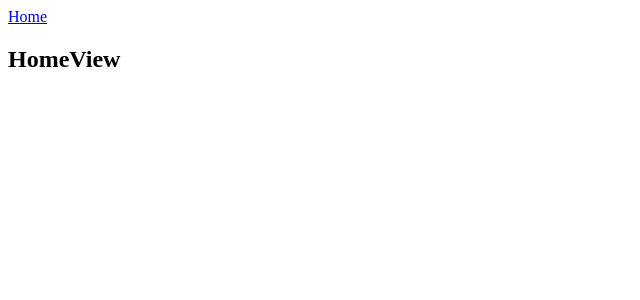
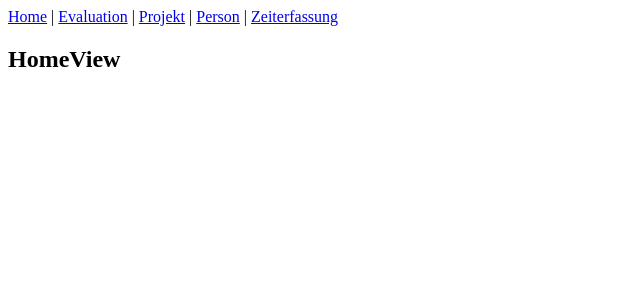
Before and after one commit to PWagner86/timeattendance_vue, a Vue app: page / in a window 1280 px wide. Shown: the top 300 px of the page, without its empty margins (0-640 px from the left). Built offline with nearby package versions, Linux system fonts and the light colour scheme.

Commit message:
added routerlinks to app.vue

```diff
--- a/src/App.vue
+++ b/src/App.vue
@@ -7,7 +7,11 @@ import { RouterLink, RouterView } from 'vue-router'
 
     <div class="wrapper">
       <nav>
-        <RouterLink to="/">Home</RouterLink>
+        <RouterLink to="/">Home</RouterLink> |
+        <RouterLink to="/evaluation">Evaluation</RouterLink> |
+        <RouterLink to="/project">Projekt</RouterLink> |
+        <RouterLink to="/person">Person</RouterLink> |
+        <RouterLink to="/time-tracking">Zeiterfassung</RouterLink>
       </nav>
     </div>
   </header>
--- a/src/router/index.ts
+++ b/src/router/index.ts
@@ -29,8 +29,6 @@ const router = createRouter({
       name: 'Time tracking',
       component: () => import('@/views/TimeTrackingView.vue')
     }
-
-
   ]
 });
 
```
